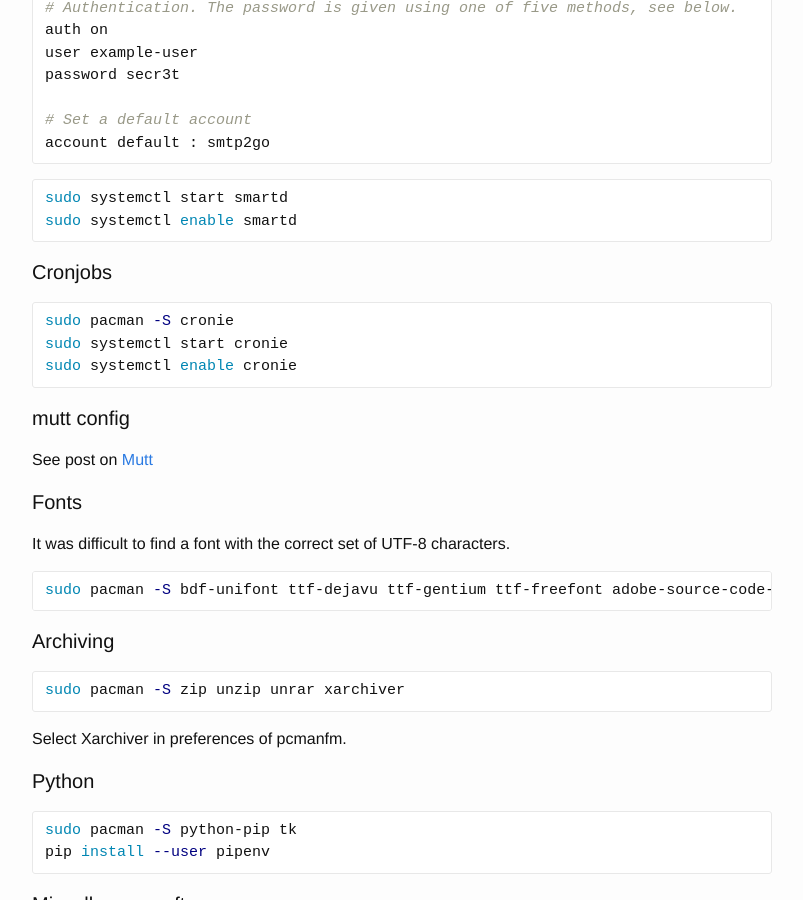
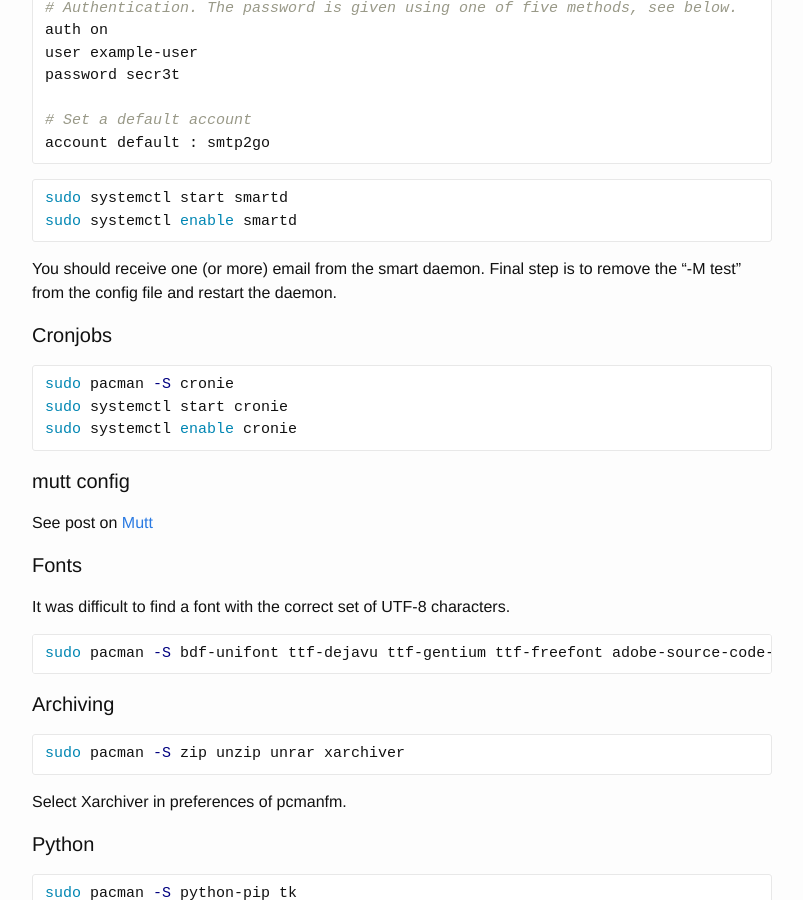
Before and after one commit to NicolasCARPi/nicolascarpi.github.io, a Jekyll site: the page built from _posts/2019-02-16-reinstall-os.markdown, in a window 1280 px wide and 900 px high, scrolled down 8780 px. Shown: the whole window, without its empty margins (238-1041 px from the left). Built offline with Jekyll 4.4.1, drawn with Linux system fonts in a browser that asks for light colours.

Commit message:
add final step for smartd

```diff
--- a/_posts/2017-11-18-encrypt-disk.markdown
+++ b/_posts/2017-11-18-encrypt-disk.markdown
@@ -39,6 +39,8 @@ chmod 400 data.keyfile
 cryptsetup luksAddKey $device /root/$disk.keyfile
 ~~~
 
+Check the UUID of the LUKS partition with `lsblk -f`.
+
 Now edit `/etc/crypttab` and add a line similar to this:
 
 ~~~conf
--- a/_posts/2019-02-16-reinstall-os.markdown
+++ b/_posts/2019-02-16-reinstall-os.markdown
@@ -389,6 +389,8 @@ sudo systemctl start smartd
 sudo systemctl enable smartd
 ~~~
 
+You should receive one (or more) email from the smart daemon. Final step is to remove the "-M test" from the config file and restart the daemon.
+
 #### Cronjobs
 
 ~~~bash
```
